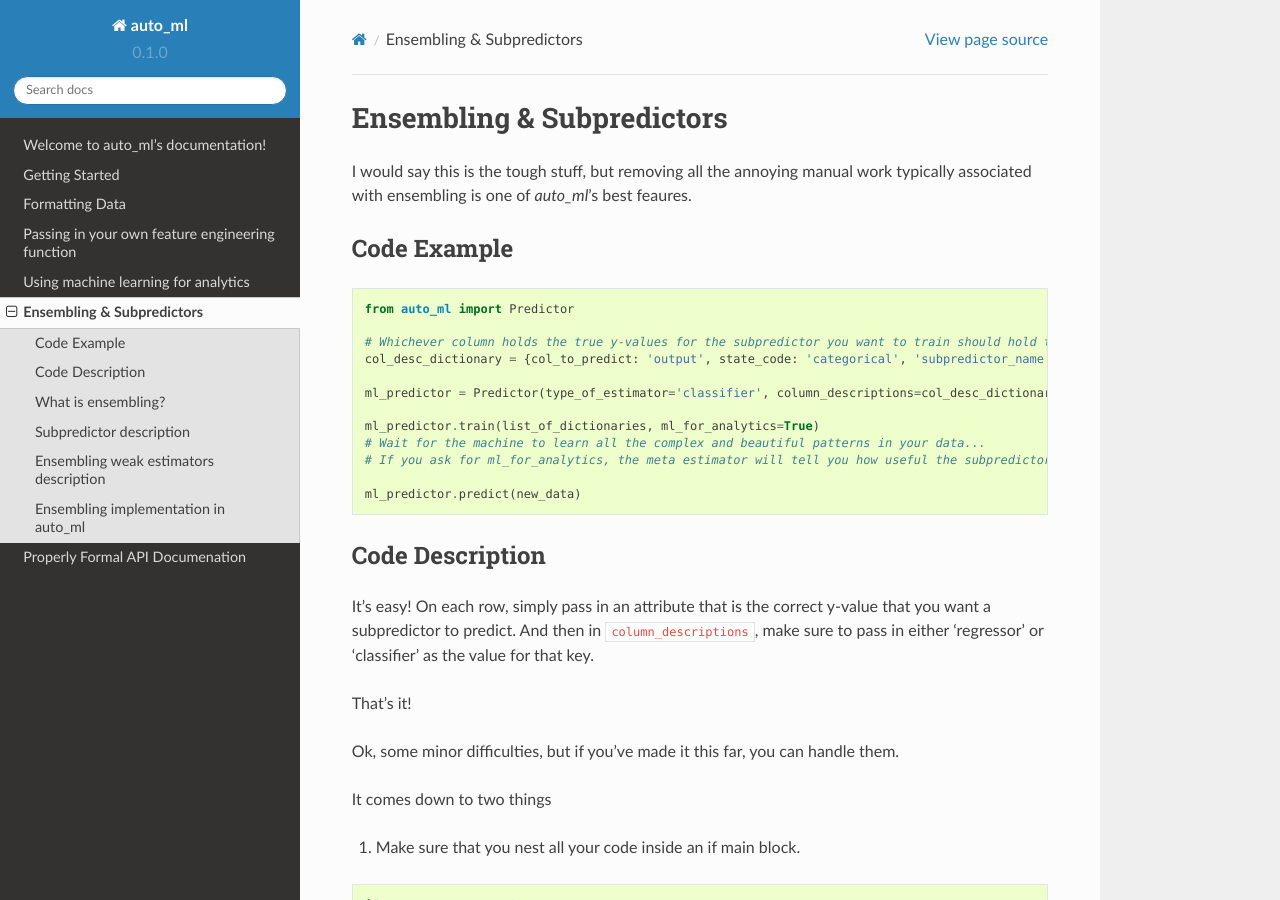
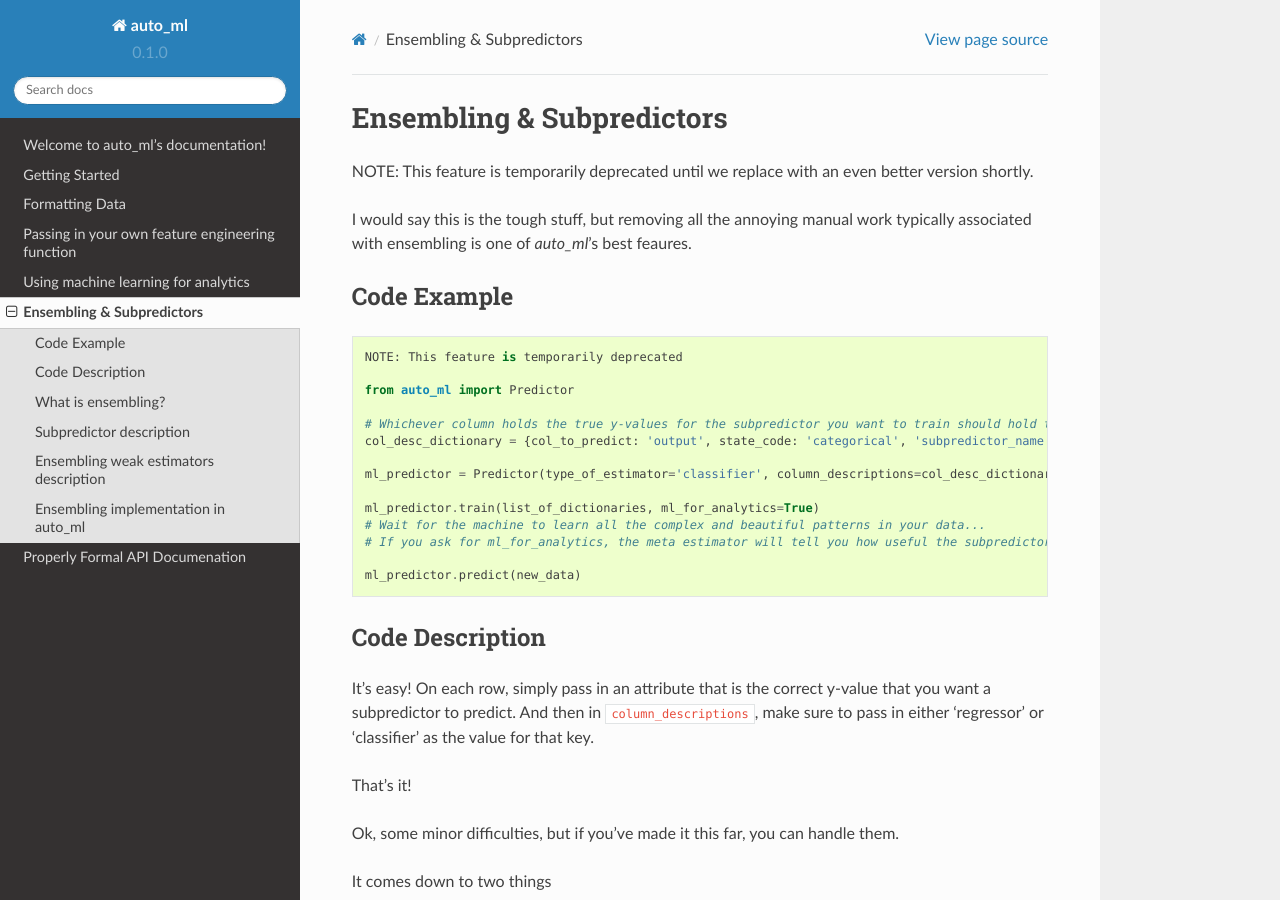
Before and after one commit to ClimbsRocks/auto_ml, a Sphinx documentation site: the page built from docs/source/ensembling.rst, in a window 1280 px wide and 900 px high. Built offline with Sphinx 7.4.7 and the Read the Docs theme 2.0.0, drawn with Linux system fonts in a browser that asks for light colours.

Commit message:
notes that subpredictors are temporarily deprecated

```diff
--- a/docs/source/ensembling.rst
+++ b/docs/source/ensembling.rst
@@ -1,5 +1,7 @@
 Ensembling & Subpredictors
 ===================================
+
+NOTE: This feature is temporarily deprecated until we replace with an even better version shortly.
 
 I would say this is the tough stuff, but removing all the annoying manual work typically associated with ensembling is one of `auto_ml`'s best feaures.
 
@@ -7,6 +9,8 @@ Code Example
 -------------------------------------
 
 .. code-block:: python
+
+  NOTE: This feature is temporarily deprecated
 
   from auto_ml import Predictor
 
```
